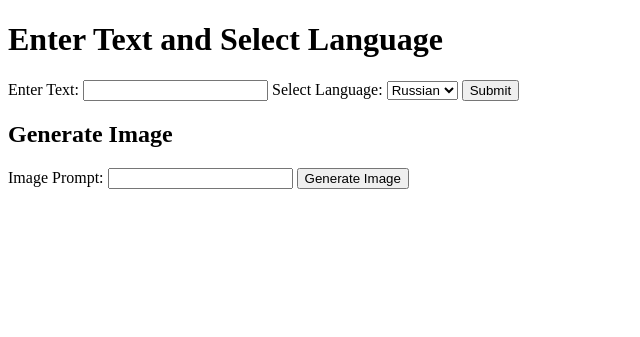
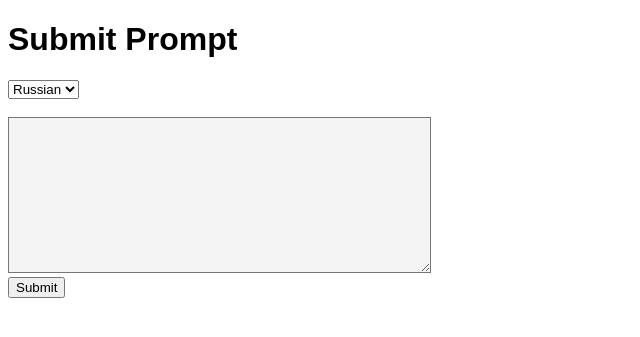
Before and after one commit to Lokankara/Flask-REST-Api, a Flask app: page / in a window 1280 px wide. Shown: the top 337 px of the page, without its empty margins (0-640 px from the left). Run offline with Flask 3, Linux system fonts and the light colour scheme; parts of the project's set-up code (start-up, migrations or seed data) failed here and were passed over.

Commit message:
fix text

```diff
--- a/app/app.py
+++ b/app/app.py
@@ -4,11 +4,12 @@ from models import db
 from controllers import main
 from g4f.client import Client
 from deep_translator import GoogleTranslator
+import markdown
 
 # migrate = Migrate()
 
 client = Client()
-models = ["gpt-4-turbo", "gpt-4o-mini", "gpt-3.5-turbo", "gpt-4o"]
+models = [ "gpt-4o", "gpt-4-turbo", "gpt-4o-mini", "gpt-3.5-turbo"]
 
 def create_app():
     app = Flask(__name__, template_folder='templates')
@@ -19,46 +20,41 @@ def create_app():
 
     @app.route('/api/process-text', methods=['POST'])
     def process_text():
-        data = request.json
-        input_text = data['inputText']
-        languages = data['selectedLanguages']
+        input_text = request.json['inputText']
+        language = request.json['language']
         results = {}
 
         for model in models:
             try:
                 response = client.chat.completions.create(
                     model=model,
-                    messages=[{"role": "user", "content": input_text}]
+                    messages=[{"role": "user", "content": GoogleTranslator(source=language, target='en').translate(input_text)}]
                 )
-                output_text = response['choices'][0].message.content
+                output_text = response.choices[0].message.content
+                output = markdown.markdown(output_text)
                 translated_responses = {}
-
-                for lang in languages:
-                    translated_responses[lang] = GoogleTranslator(source='en', target=lang).translate(output_text)
-
-                results[model] = translated_responses
-                print(results)
-
+                translated_responses['ru'] = GoogleTranslator(source='en', target='ru').translate(output)
+                translated_responses['en'] = output
+                return jsonify({'translations': translated_responses})
             except Exception as e:
-                results[model] = f"Error: {str(e)}"
-
-        return jsonify({'translations': results})
+                print(f"Error: {str(e)}")
+                continue
 
     @app.route('/api/generate-image', methods=['POST'])
     def generate_image():
-        data = request.json
-        prompt = data['prompt']
+        prompt = request.json['prompt']
 
         try:
             response = client.images.generate(
                 model="dall-e-3",
-                prompt=prompt
+                prompt="a white siamese cat",
             )
+
             image_url = response.data[0].url
-            print(image_url)
-            return jsonify({'imageUrl': image_url})
+            print(f"Generated image URL: {image_url}")
+            return {}
 
         except Exception as e:
-            return jsonify({'error': str(e)}), 500
+             print(e)
 
     return app
--- a/app/requirements.txt
+++ b/app/requirements.txt
@@ -22,3 +22,4 @@ Faker==24.14.0
 g4f==0.3.3
 g4f[all]
 deep-translator==1.11.4
+markdown==3.7
--- a/app/templates/index.html
+++ b/app/templates/index.html
@@ -5,8 +5,20 @@
     <meta name="viewport" content="width=device-width, initial-scale=1.0">
     <title>Text Submission with Language Selection</title>
     <style>
+        body {
+            font-family: 'Raleway', sans-serif;
+        }
+
+        #inputText {
+            --tw-bg-opacity: 1;
+            background-color: rgb(244 244 244 / var(--tw-bg-opacity));
+        }
+
         #loader {
+            top: 10px;
+            left: 45%;
             display: none;
+            position: absolute;
             border: 8px solid #f3f3f3;
             border-top: 8px solid #3498db;
             border-radius: 50%;
@@ -24,35 +36,49 @@
                 transform: rotate(360deg);
             }
         }
+
     </style>
 </head>
 <body>
-<h1>Enter Text and Select Language</h1>
+<h1>Submit Prompt</h1>
+<label for="language"></label>
+<select id="language" name="language" required>
+    <option value="ru">Russian</option>
+    <option value="en">English</option>
+</select>
 <form id="apiForm">
-    <label for="inputText">Enter Text:</label>
-    <input type="text" id="inputText" name="inputText" required>
-
-    <label for="language">Select Language:</label>
-    <select id="language" name="language" required>
-        <option value="ru">Russian</option>
-        <option value="en">English</option>
-    </select>
-
+    <br>
+    <label for="inputText"></label>
+    <textarea id="inputText" name="inputText" rows="10" cols="50"> </textarea>
+    <br>
     <button type="button" onclick="submitForm()">Submit</button>
 </form>
-<div id="loader"></div>
+<div id="loader" class="spin"></div>
 <div id="result"></div>
 
-<h2>Generate Image</h2>
-<form id="imageForm">
-    <label for="imagePrompt">Image Prompt:</label>
-    <input type="text" id="imagePrompt" name="imagePrompt" required>
-    <button type="button" onclick="generateImage()">Generate Image</button>
-</form>
+<!--<form id="imageForm">-->
+<!--    <label for="imagePrompt">Image Prompt:</label>-->
+<!--    <input type="text" id="imagePrompt" name="imagePrompt" required>-->
+<!--    <button type="button" onclick="generateImage()">Generate Image</button>-->
+<!--</form>-->
 
-<div id="imageResult"></div>
+<!--<div id="imageResult"></div>-->
 
 <script>
+    let result = {};
+    let outputHtml = '';
+    document.getElementById('language').addEventListener('change', translateAndDisplay);
+
+    function translateAndDisplay() {
+        const selectedLanguage = document.getElementById('language').value;
+        for (const [lang, translation] of Object.entries(result['translations'])) {
+            if (lang === selectedLanguage) {
+                outputHtml += `${translation}`;
+            }
+        }
+        document.getElementById('result').innerHTML = outputHtml;
+    }
+
     async function generateImage() {
         const imagePrompt = document.getElementById('imagePrompt').value;
         const imageResultDiv = document.getElementById('imageResult');
@@ -79,34 +105,41 @@
     }
 
     async function submitForm() {
+        const loader = document.getElementById('loader');
+        loader.style.display = 'block';
         const inputText = document.getElementById('inputText').value;
-        const selectedLanguage = document.getElementById('language').value;
+        const language = document.getElementById('language').value;
 
-        if (!inputText || !selectedLanguage) {
-            alert('Please enter text and select a language.');
+        if (!inputText) {
+            alert('Please enter text.');
+            loader.style.display = 'none';
             return;
         }
-
-        const data = {inputText, selectedLanguages: [selectedLanguage]};
 
         try {
             const response = await fetch('/api/process-text', {
                 method: 'POST',
                 headers: {'Content-Type': 'application/json'},
-                body: JSON.stringify(data)
+                body: JSON.stringify({inputText, language})
             });
 
             if (!response.ok) {
-                console.log(response.body);
+                const errorText = await response.text();
+                console.error(`HTTP error! status: ${response.status}. Details: ${errorText}`);
+                loader.style.display = 'none';
+                return;
             }
 
-            const result = await response.json();
-            document.getElementById('result').innerText = JSON.stringify(result.output, null, 2);
+            result = await response.json();
+            translateAndDisplay();
         } catch (error) {
             console.error('Error:', error);
             document.getElementById('result').innerText = 'An error occurred. Please try again.';
+        } finally {
+            loader.style.display = 'none';
         }
     }
+
 </script>
 </body>
 </html>
```
